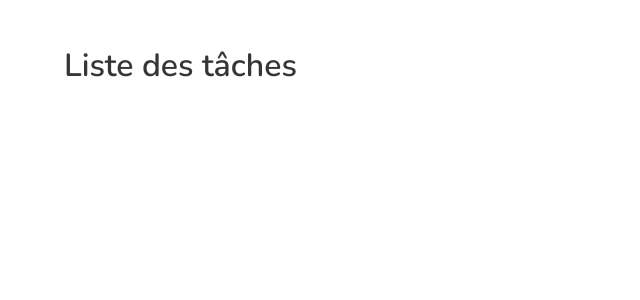
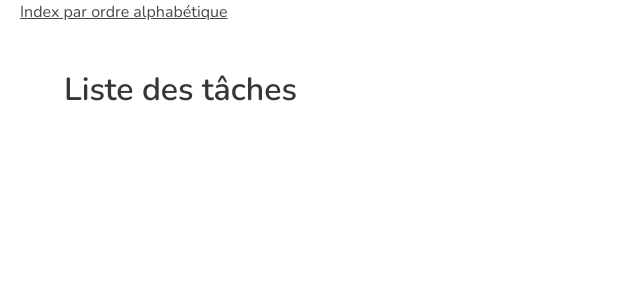
Before and after one commit to Danny-Wa/laravel-caweb, a Laravel app: page / in a window 1280 px wide. Shown: the top 300 px of the page, without its empty margins (0-640 px from the left). Run offline with Laravel 8, Linux system fonts and the light colour scheme; data that the repository does not hold is empty.

Commit message:
added hypertext link on index directing to the list by alphabetical order

```diff
--- a/resources/views/index.blade.php
+++ b/resources/views/index.blade.php
@@ -1,6 +1,8 @@
 @extends('layouts/layout')
 
 @section('title', 'Liste des tâches')
+
+<a href="/index2" style="margin:20px; text-decoration: underline;">Index par ordre alphabétique</a>
 
 @section('main')
 	<div class="task-list">
```
